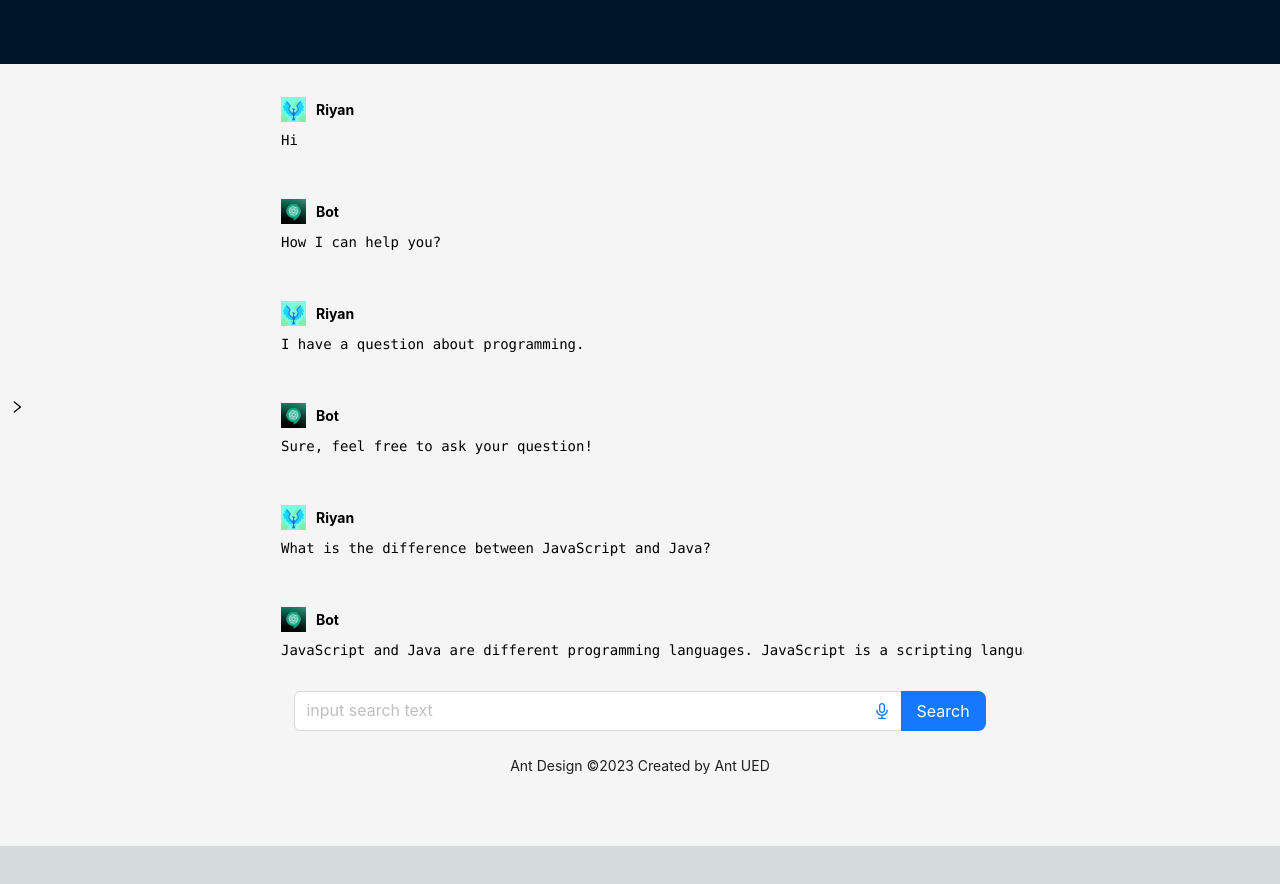
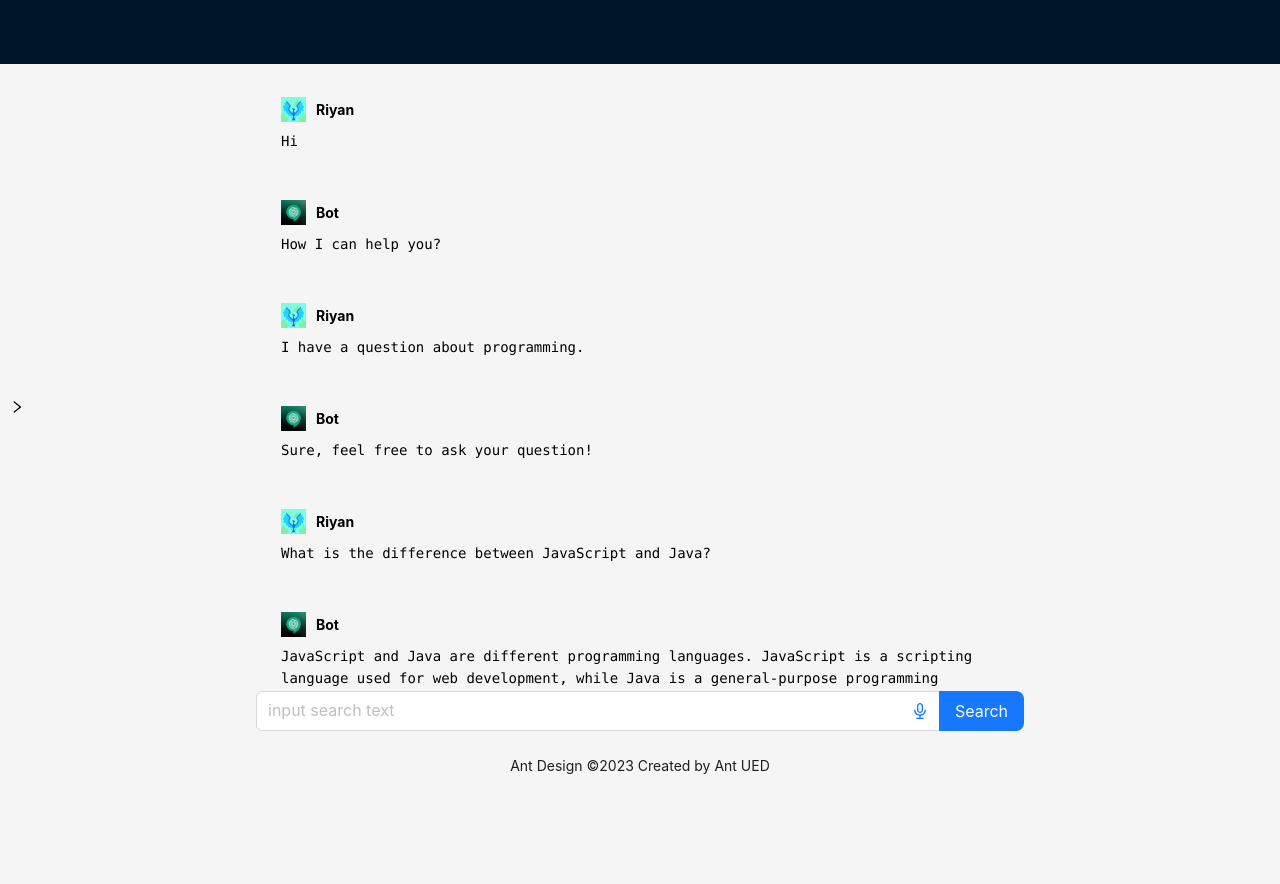
Before and after one commit to Ryand1234/Doc_Analyzer, a Next.js app in the folder doc_analyzer/: page / in a window 1280 px wide. Shown: the top 884 px of the page. Before the commit the page ends 846 px from the top, so only its background shows below. Built offline with nearby package versions, Linux system fonts and the light colour scheme.

Commit message:
fix text going out issue

```diff
--- a/doc_analyzer/app/layout/message.tsx
+++ b/doc_analyzer/app/layout/message.tsx
@@ -46,9 +46,9 @@ export default function Message({ user, message }: Info) {
                 }}><strong>{user}</strong></p>
             </div>
             <div>
-                <pre style={{
+                <code style={{
                     textAlign: 'justify',
-                }}><code>{message}</code></pre>
+                }}>{message}</code>
                 <span style={{ position: 'absolute' }}>
                     <UserOutlined hidden={hidden} />
                 </span>
--- a/doc_analyzer/app/page.tsx
+++ b/doc_analyzer/app/page.tsx
@@ -145,7 +145,7 @@ const onSearch: SearchProps['onSearch'] = async (value, _e, info) => {console.lo
         }}>
         <Search
           style={{
-            width: '90%',
+            width: '100%',
           }}
           placeholder="input search text"
           enterButton="Search"
```
